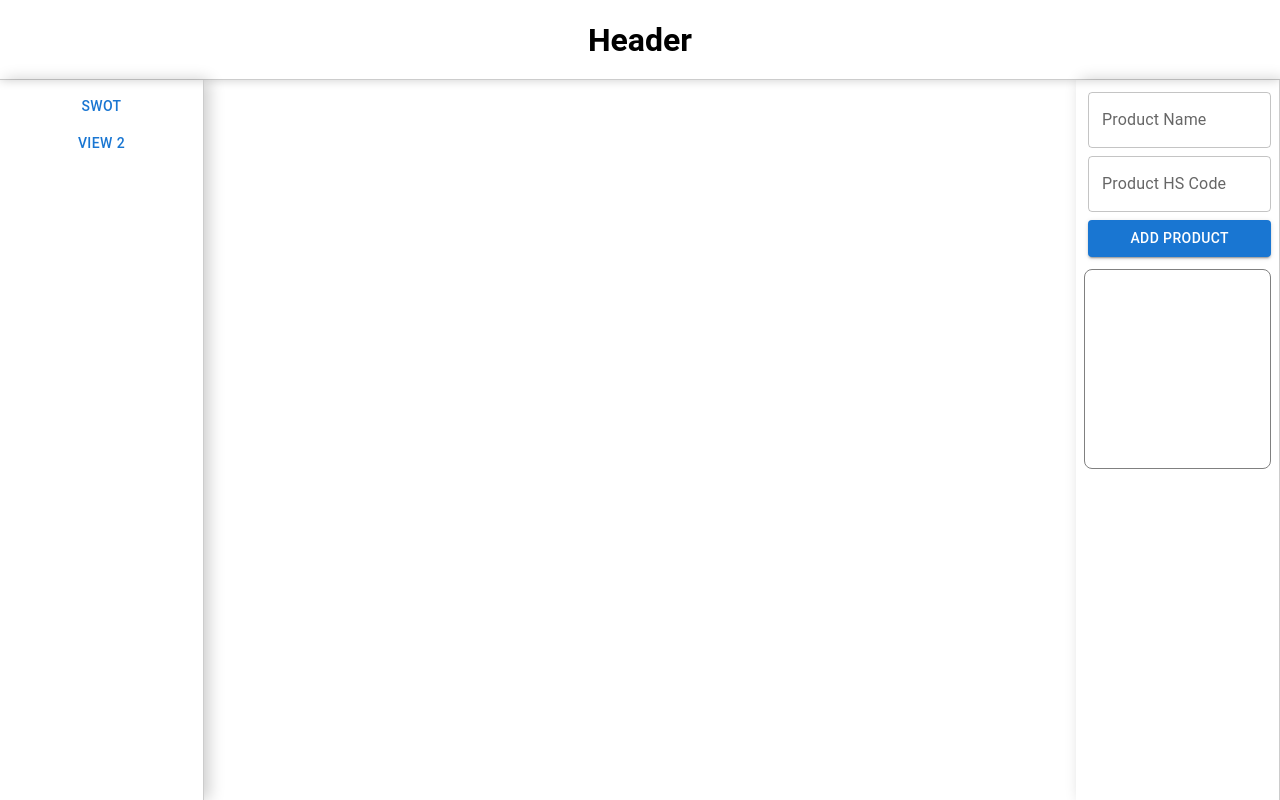
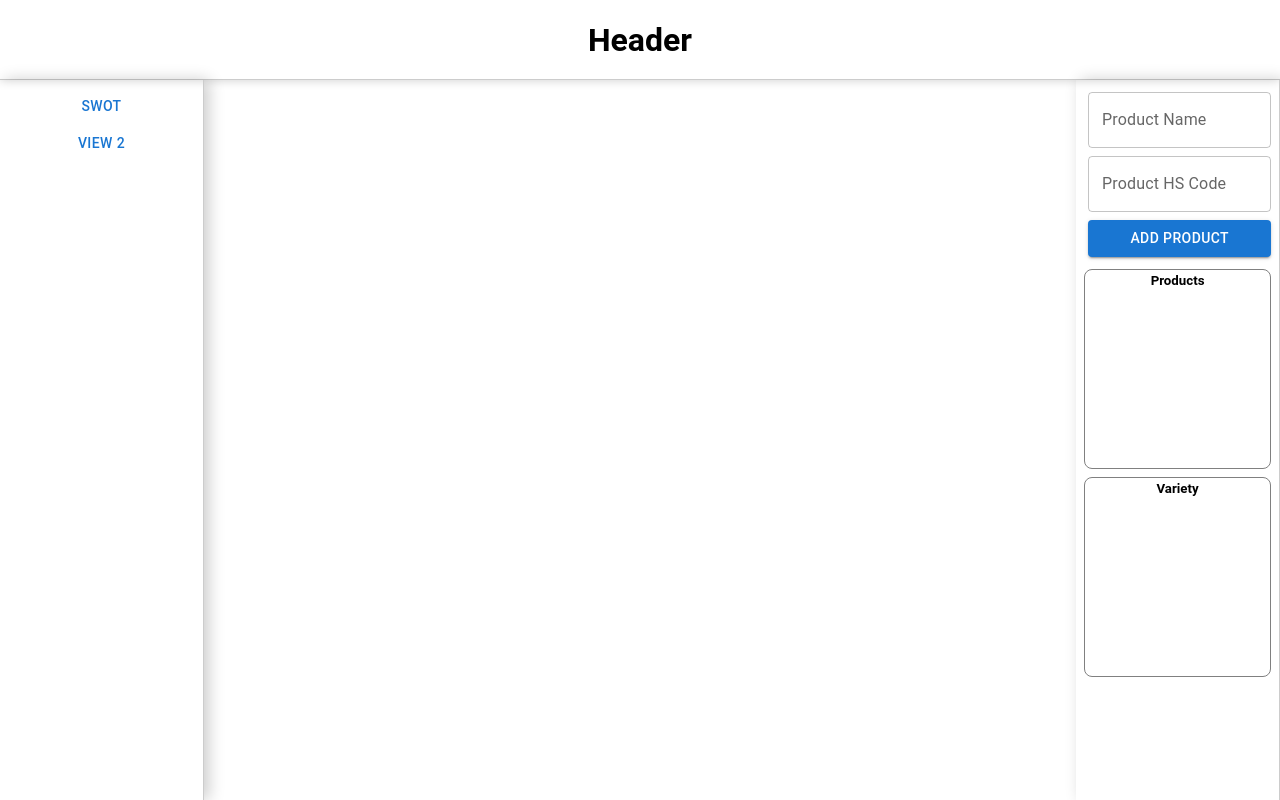
Before and after one commit to Subham7769/business_research, a React (Vite) app: page / in a window 1280 px wide. Built offline with nearby package versions, Linux system fonts and the light colour scheme.

Commit message:
entityListing component added

```diff
--- a/src/Components/RightSidebar/RightSidebar.jsx
+++ b/src/Components/RightSidebar/RightSidebar.jsx
@@ -19,7 +19,8 @@ const RightSidebar = () => {
       <TextField id="outlined-basic" label="Product HS Code" variant="outlined" />
       <BasicButtons name={"Add Product"} variant={"contained"}/>
     </Box>
-      <EntityListing/>
+      <EntityListing name={"Products"}/>
+      <EntityListing name={"Variety"}/>
     </div>
   );
 };
--- a/src/Components/SwotComponent/EntityListing/EntityListing.css
+++ b/src/Components/SwotComponent/EntityListing/EntityListing.css
@@ -1,5 +1,6 @@
 .entityListing{
     display: flex;
+    justify-content: center;
     overflow-y: scroll;
     border: 1px solid gray;
     border-radius: 0.5rem;
--- a/src/Components/SwotComponent/EntityListing/EntityListing.jsx
+++ b/src/Components/SwotComponent/EntityListing/EntityListing.jsx
@@ -1,9 +1,10 @@
 import React from 'react'
 import './EntityListing.css'
 
-const EntityListing = () => {
+const EntityListing = ({name}) => {
   return (
     <div className='entityListing'>
+        <h5>{name}</h5>
         <ul>
             <li>
 
```
